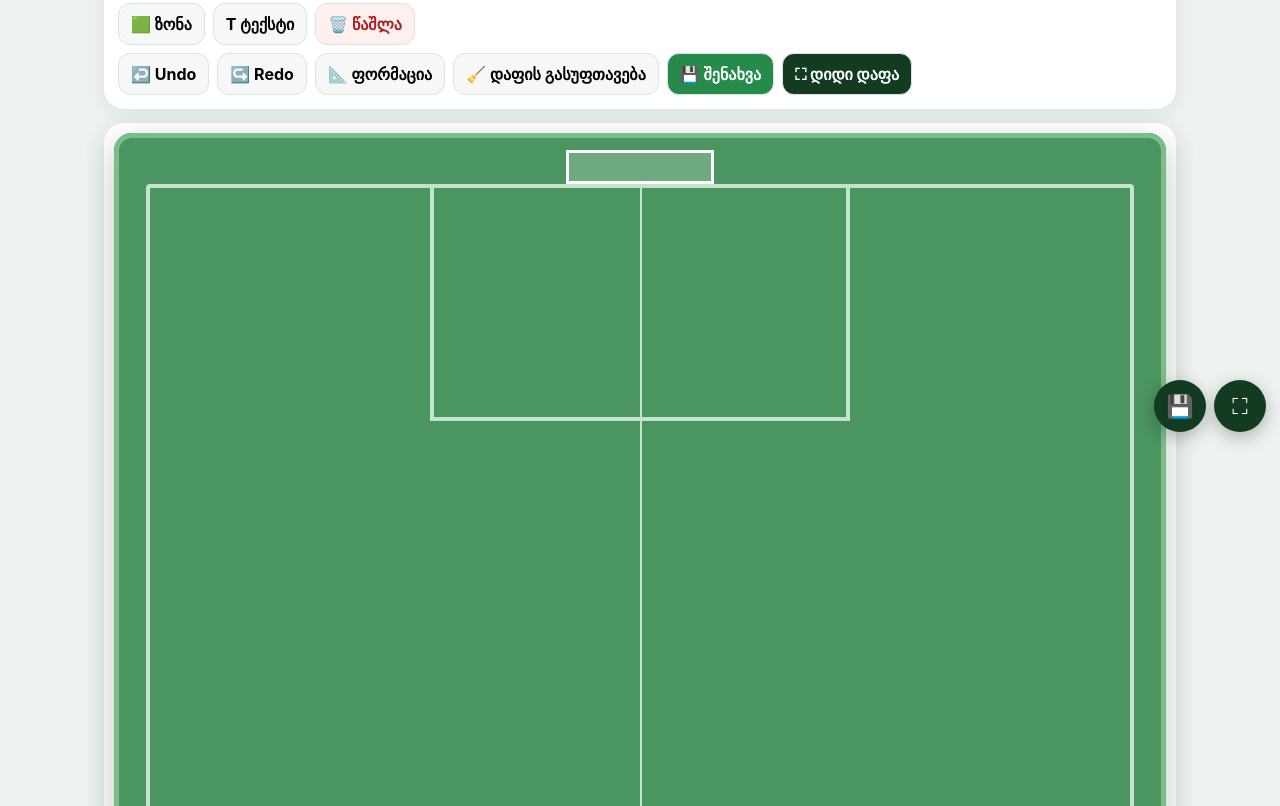
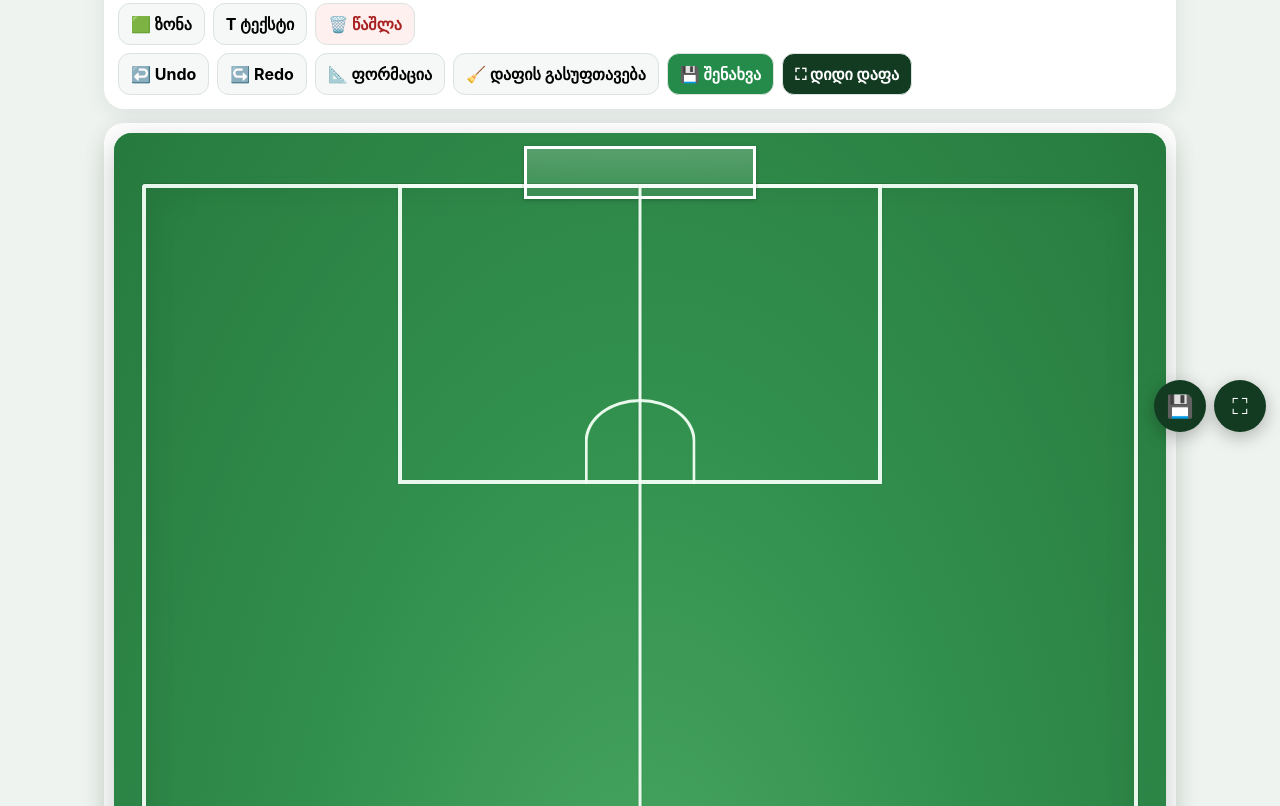
Before and after one commit to lebrona777-del/football-family, a plain HTML site: page index.html in a window 1280 px wide. Shown: the part 354-1160 px from the top of the page. Drawn offline with Linux system fonts and the light colour scheme.

Commit message:
Add files via upload

```diff
--- a/index.html
+++ b/index.html
@@ -10,7 +10,7 @@
 <link rel="manifest" href="manifest.webmanifest">
 <title>Coach Board — Football Training</title>
 <style>
-:root{--green:#0b2816;--pitch:#31874a;--pitch2:#3b9755;--ink:#10251a;--panel:#fff;--muted:#66736b;--accent:#218a49;--danger:#c93636}
+:root{--green:#0b2816;--pitch:#2d8a46;--pitch2:#3d9b56;--ink:#10251a;--panel:#fff;--muted:#66736b;--accent:#218a49;--danger:#c93636}
 *{box-sizing:border-box;-webkit-tap-highlight-color:transparent}
 html,body{margin:0;background:#eef3ef;color:var(--ink);font-family:-apple-system,BlinkMacSystemFont,"Segoe UI",Arial,sans-serif}
 body{min-height:100vh}
@@ -29,15 +29,23 @@ textarea{min-height:70px;resize:vertical}
 .tool.danger{background:#fff0f0;color:#a82020}
 .primary{background:#258b4b;color:#fff}.dark{background:#123b21;color:#fff}
 .pitchCard{padding:10px}
-.pitchWrap{position:relative;width:100%;aspect-ratio:.62;border-radius:18px;overflow:hidden;background:#2f8548;touch-action:none;box-shadow:inset 0 0 0 5px #66b477,0 10px 30px #0b2c1640}
-.pitch{position:absolute;inset:0;overflow:hidden;touch-action:none;background:
-linear-gradient(0deg,transparent 49.7%,#b9dfbf 49.7%,#b9dfbf 50.3%,transparent 50.3%),
-radial-gradient(circle at 50% 50%,transparent 0 9.5%,#b9dfbf 9.5% 10.1%,transparent 10.1%),
-linear-gradient(#ffffff22,#ffffff22)}
-.pitch:before{content:"";position:absolute;inset:3%;border:4px solid #c6e4cb;border-radius:4px}
-.pitch:after{content:"";position:absolute;top:3%;bottom:3%;left:50%;width:2px;background:#c6e4cb}
-.box{position:absolute;left:30%;width:40%;height:14%;border:4px solid #c6e4cb}.box.left{top:3%}.box.right{bottom:3%}
-.goal{position:absolute;left:43%;width:14%;height:2%;border:3px solid #fff;background:#ffffff33}.goal.left{top:1%}.goal.right{bottom:1%}
+.pitchWrap{position:relative;width:100%;aspect-ratio:.56;border-radius:18px;overflow:hidden;background:#287b3e;touch-action:none;box-shadow:inset 0 0 0 5px #76c487,0 10px 30px #0b2c1640}
+.pitch{position:absolute;inset:0;overflow:hidden;touch-action:none;
+background:
+radial-gradient(ellipse at 50% 48%,#4aa962 0%,#318f4d 48%,#26783d 100%),
+repeating-linear-gradient(90deg,rgba(255,255,255,.035) 0 7%,rgba(0,0,0,.035) 7% 14%),
+repeating-linear-gradient(0deg,rgba(255,255,255,.018) 0 2px,transparent 2px 8px);}
+.pitch:before{content:"";position:absolute;inset:2.7%;border:4px solid rgba(245,255,247,.94);border-radius:3px;box-shadow:0 0 0 1px rgba(0,0,0,.12),inset 0 0 35px rgba(0,0,0,.08)}
+.pitch:after{content:"";position:absolute;top:2.7%;bottom:2.7%;left:50%;width:3px;transform:translateX(-50%);background:rgba(245,255,247,.94);box-shadow:0 0 2px rgba(0,0,0,.15)}
+.pitch{--line:rgba(245,255,247,.94);--shadow:rgba(0,0,0,.12)}
+.box{position:absolute;left:27%;width:46%;height:16%;border:4px solid var(--line);box-shadow:0 0 2px var(--shadow)}
+.box:after{content:"";position:absolute;left:50%;width:22%;height:28%;border:3px solid var(--line);border-bottom:0;transform:translateX(-50%)}
+.box.left:after{bottom:-4px;border-radius:70% 70% 0 0}.box.right:after{top:-4px;border-radius:0 0 70% 70%}.box.left{top:2.7%}.box.right{bottom:2.7%}
+.goal{position:absolute;left:39%;width:22%;height:2.8%;border:3px solid #fff;background:linear-gradient(#ffffff33,#ffffff12);box-shadow:0 1px 4px #0004}.goal.left{top:.7%}.goal.right{bottom:.7%}
+.pitchWrap:after{content:"";position:absolute;left:50%;top:50%;width:18.8%;aspect-ratio:1;border:4px solid rgba(245,255,247,.94);border-radius:50%;transform:translate(-50%,-50%);pointer-events:none;z-index:1;box-shadow:0 0 2px rgba(0,0,0,.12)}
+.pitchWrap:before{content:"";position:absolute;left:50%;top:50%;width:1.3%;aspect-ratio:1;border-radius:50%;background:#fff;transform:translate(-50%,-50%);z-index:2;pointer-events:none;box-shadow:0 0 3px #0005}
+#boardMode .pitchWrap:before,#boardMode .pitchWrap:after{z-index:1}
+
 .object{position:absolute;transform:translate(-50%,-50%);user-select:none;touch-action:none;z-index:5}
 .player{width:42px;height:42px;border-radius:50%;display:grid;place-items:center;color:#fff;font-weight:900;border:3px solid #fff;box-shadow:0 2px 8px #0005}
 .red{background:#d93636}.blue{background:#2167d8}
@@ -220,7 +228,7 @@ let fullDrag=null;
 $('#fullPitch').addEventListener('pointerdown',e=>{
  if(!boardMode)return;
  let el=e.target.closest('.object');
- if(el && tool==='select'){
+ if(el && tool!=='erase'){
    e.preventDefault(); e.stopPropagation();
    let id=+el.dataset.id, o=objects.find(x=>x.id===id); if(!o)return;
    snapshot(); fullDrag={id}; el.setPointerCapture?.(e.pointerId);
```
